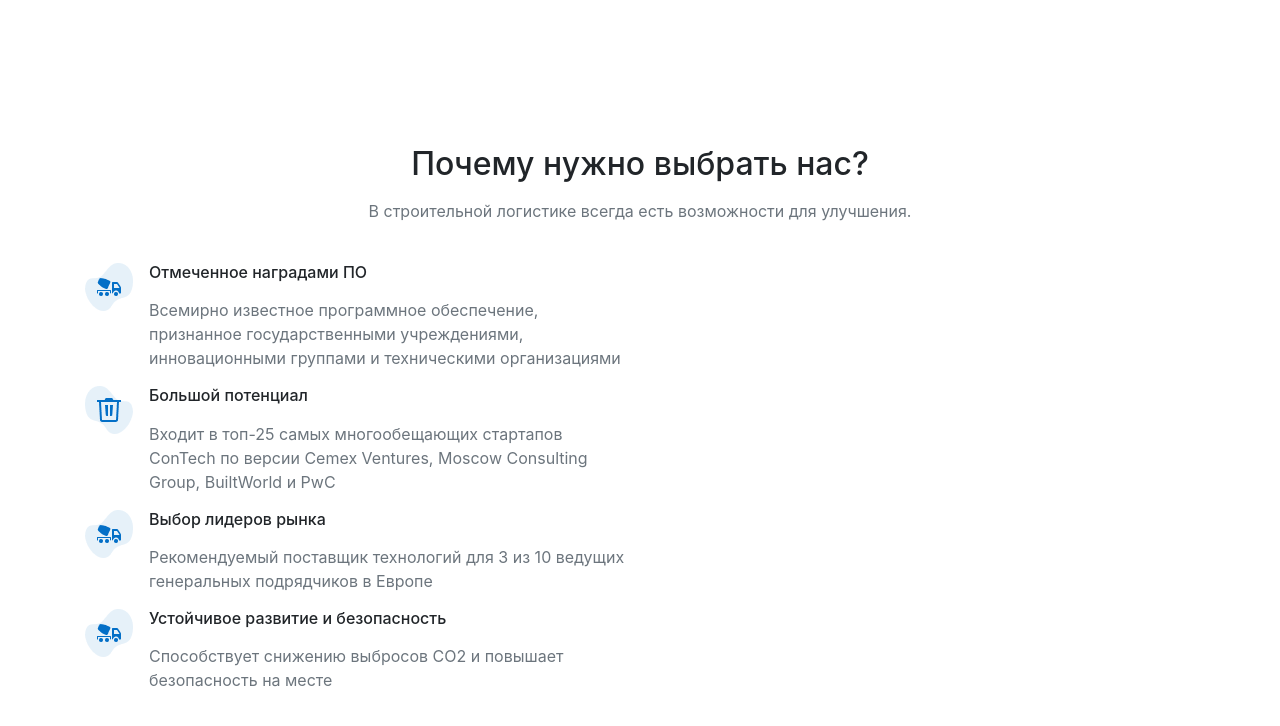
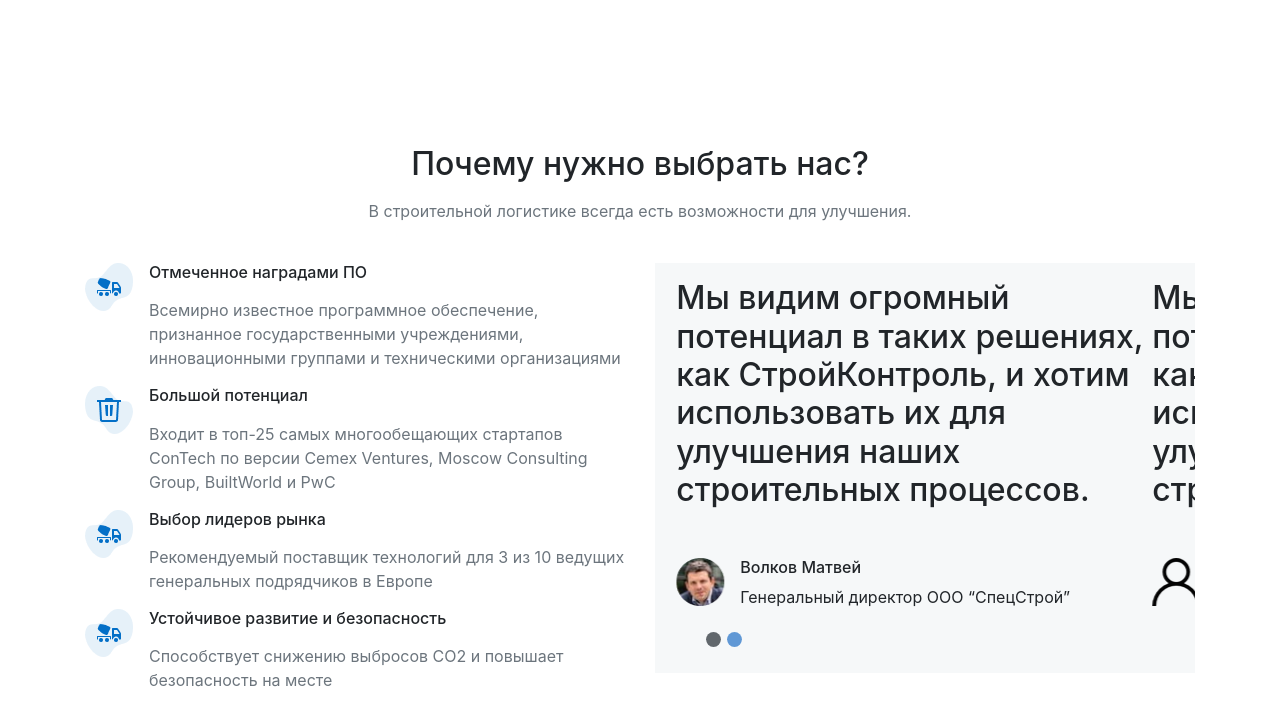
Before and after one commit to eich47/building, a website: page index.html in a window 1280 px wide. Shown: the part 7125-7851 px from the top of the page. Drawn offline with nearby package versions, Linux system fonts and the light colour scheme.

Commit message:
секция "почему мы" - слайдер

```diff
--- a/css/style.css
+++ b/css/style.css
@@ -60,3 +60,17 @@
         background-size: auto;
     }
 }
+
+/*карусель с отзывами*/
+#voidId.carousel{
+    background-color: #F6F8F9;
+}
+#voidId .carousel-indicators li{
+    height: 15px;
+    width: 15px;
+    border-radius: 50%;
+    background-color: #4e555b;
+}
+#voidId .carousel-indicators .active {
+    background-color: #005cbf;
+}
--- a/index.html
+++ b/index.html
@@ -872,7 +872,66 @@
             </div>
           </div>
           <!--          слайдер-->
-          <div class="col-md-6"></div>
+          <div class="col-md-6">
+            <h2 class="sr-only">Отзывы</h2>
+
+            <div id="voidId" class="carousel slide" data-ride="carousel">
+              <ol
+                class="carousel-indicators ml-0 mr-auto pl-3 pl-lg-5 justify-content-start"
+              >
+                <li data-target="#voidId" data-slide-to="0" class="active"></li>
+                <li data-target="#voidId" data-slide-to="1"></li>
+              </ol>
+              <div class="carousel-inner px-3 pb-5 pl-lg-5" role="listbox">
+                <!--                1-->
+                <div class="carousel-item active py-3">
+                  <div class="d-flex flex-wrap">
+                    <div class="person flex-fill">
+                      <div class="media">
+                        <img
+                          class="mr-3"
+                          src="/image/person/person1.png"
+                          alt="человек 1"
+                        />
+                        <div class="media-body">
+                          <h3 class="h6">Волков Матвей</h3>
+                          Генеральный директор ООО “СпецСтрой”
+                        </div>
+                      </div>
+                    </div>
+                    <p class="person-text flex-fill order-first mb-5 h2">
+                      Мы видим огромный потенциал в таких решениях, как
+                      СтройКонтроль, и хотим использовать их для улучшения наших
+                      строительных процессов.
+                    </p>
+                  </div>
+                </div>
+                <!--2-->
+                <div class="carousel-item py-3">
+                  <div class="d-flex flex-wrap">
+                    <div class="person flex-fill">
+                      <div class="media">
+                        <img
+                          class="mr-3"
+                          src="/image/person/user.png"
+                          alt="человек 2"
+                        />
+                        <div class="media-body">
+                          <h3 class="h6">Алекс Медвин</h3>
+                          Генеральный директор большого предприятия
+                        </div>
+                      </div>
+                    </div>
+                    <p class="person-text flex-fill order-first mb-5 h2">
+                      Мы видим огромный потенциал в таких решениях, как
+                      СтройКонтроль, и хотим использовать их для улучшения наших
+                      строительных процессов.
+                    </p>
+                  </div>
+                </div>
+              </div>
+            </div>
+          </div>
         </div>
       </div>
     </section>
```
Also changed, not shown: image/person/person1.png (added), image/person/user.png (added).
